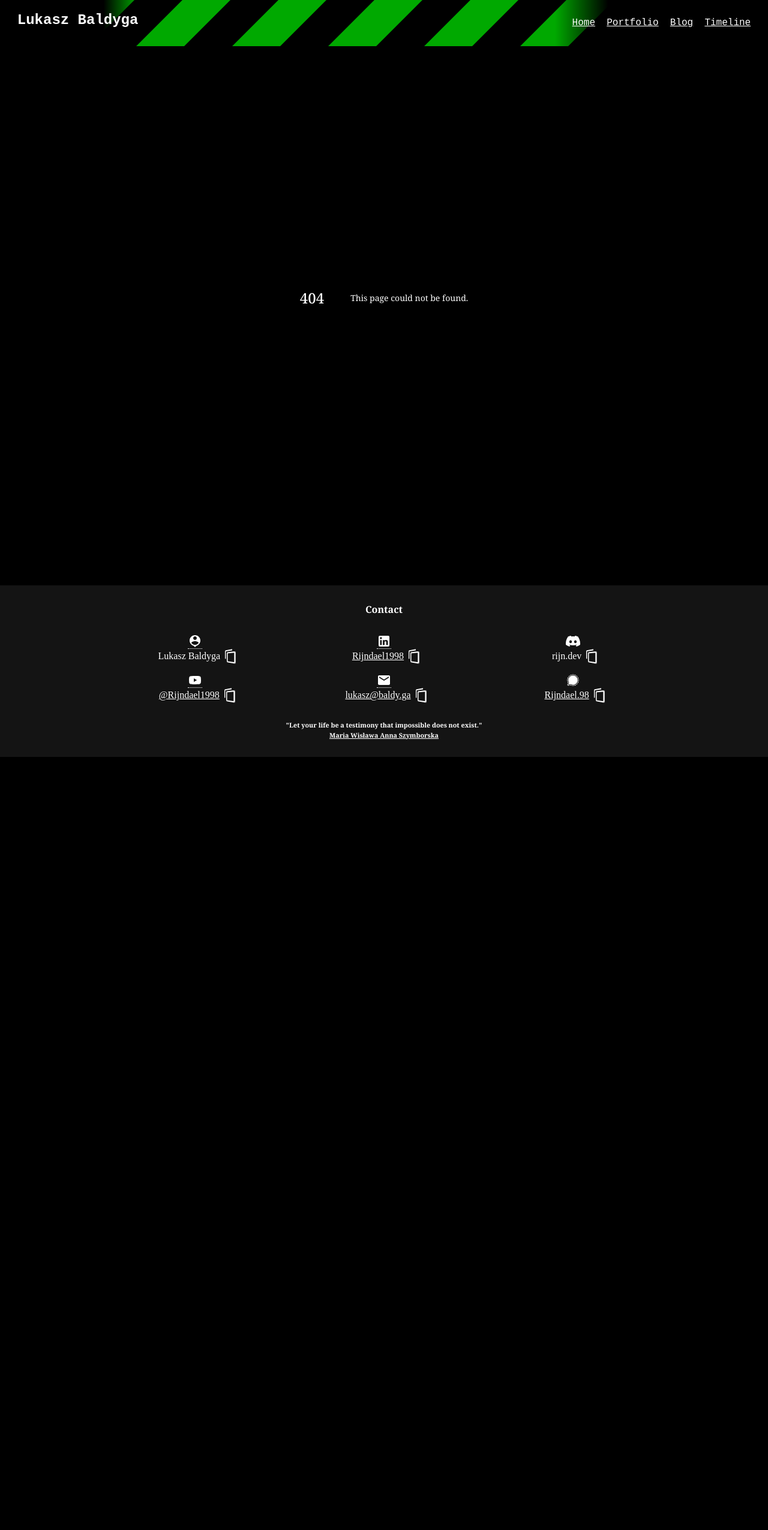
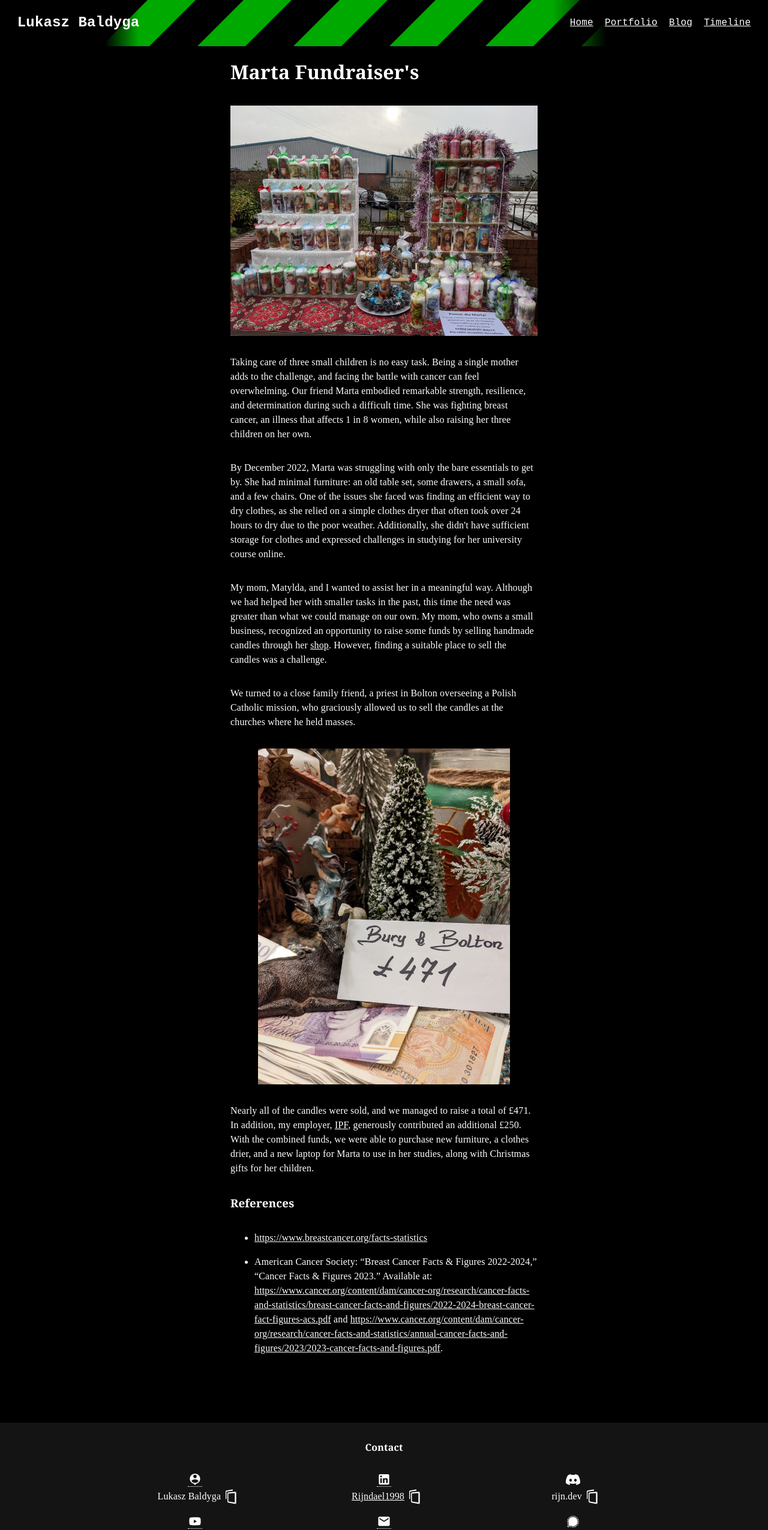
Before and after one commit to Rijndael1998/Website-Neo, a Next.js app: page /blog/marta in a window 1280 px wide. Before the commit this address had no page. Shown: the top 2551 px of the page at 60% size. Before the commit the page ends 1262 px from the top, so only its background shows below. Built offline with nearby package versions, Linux system fonts and the light colour scheme; a web font is replaced by a local one.

Commit message:
moved two pages

```diff
--- a/src/app/portfolio/marta/page.tsx
+++ b/src/app/blog/marta/page.tsx
@@ -46,7 +46,7 @@ export default async function Marta() {
     let i = 0; // this shouldn't be working... 🤯
 
     return <Lazy>
-        <h1>Marta Fundraiser</h1>
+        <h1>Marta Fundraiser's</h1>
 
         <Gallery />
 
@@ -58,7 +58,7 @@ export default async function Marta() {
         <LazyImage src="/fun/marta/v1.jpg" alt="" aspectRatio={vertical_aspect_ratio} />
         <p>{content[i++]}</p>
 
-        <h3>Referances</h3>
+        <h3>References</h3>
         <ul>
             {
                 citations.map((item, index) =>
```
Also changed, not shown: src/app/blog/hobbies/page.tsx (renamed from src/app/portfolio/hobbies/page.tsx).
